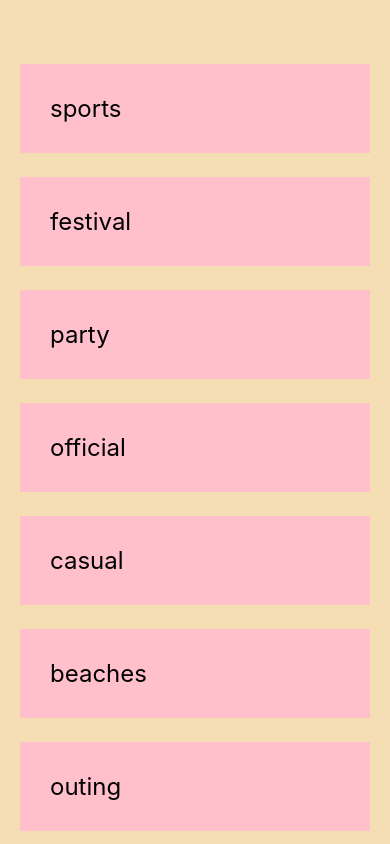
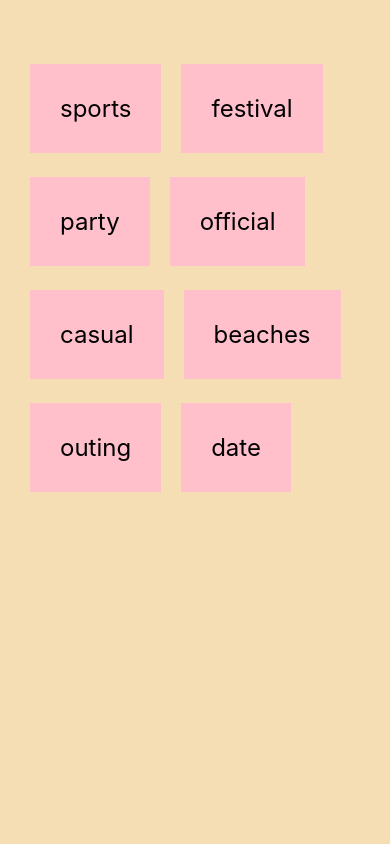
Before and after one commit to faisalmoinuddin99/react-native-project-1, a React Native app: screen / in a window 390 px wide. Built offline with nearby package versions, Linux system fonts and the light colour scheme.

Commit message:
Flat List Component

```diff
--- a/App.js
+++ b/App.js
@@ -1,44 +1,53 @@
-import { View, Text, StyleSheet, ScrollView } from "react-native";
+import { View, Text, StyleSheet, ScrollView, FlatList } from "react-native";
 import React, { useState } from "react";
 
 const App = () => {
   const [category, setCategory] = useState([
     {
       categoryName: "sports",
-      key: 1,
+      id: 1,
     },
     {
       categoryName: "festival",
-      key: 2,
+      id: 2,
     },
     {
       categoryName: "party",
-      key: 3,
+      id: 3,
     },
     {
       categoryName: "official",
-      key: 4,
+      id: 4,
     },
     {
       categoryName: "casual",
-      key: 5,
+      id: 5,
     },
     {
       categoryName: "beaches",
-      key: 6,
+      id: 6,
     },
     {
       categoryName: "outing",
-      key: 7,
+      id: 7,
     },
     {
       categoryName: "date",
-      key: 8,
+      id: 8,
     },
   ]);
   return (
     <View style={styles.container}>
-      <ScrollView>
+      <FlatList
+        numColumns={2}
+        keyExtractor={(item) => item.id}
+        data={category}
+        renderItem={({ item }) => (
+          <Text style={styles.item}>{item.categoryName}</Text>
+        )}
+      />
+
+      {/* <ScrollView>
         {category.map((item) => {
           return (
             <View key={item.key}>
@@ -46,7 +55,7 @@ const App = () => {
             </View>
           );
         })}
-      </ScrollView>
+      </ScrollView> */}
     </View>
   );
 };
@@ -64,6 +73,8 @@ const styles = StyleSheet.create({
     padding: 30,
     backgroundColor: "pink",
     fontSize: 24,
+    marginHorizontal: 10,
+    marginTop: 24,
   },
 });
 
```
